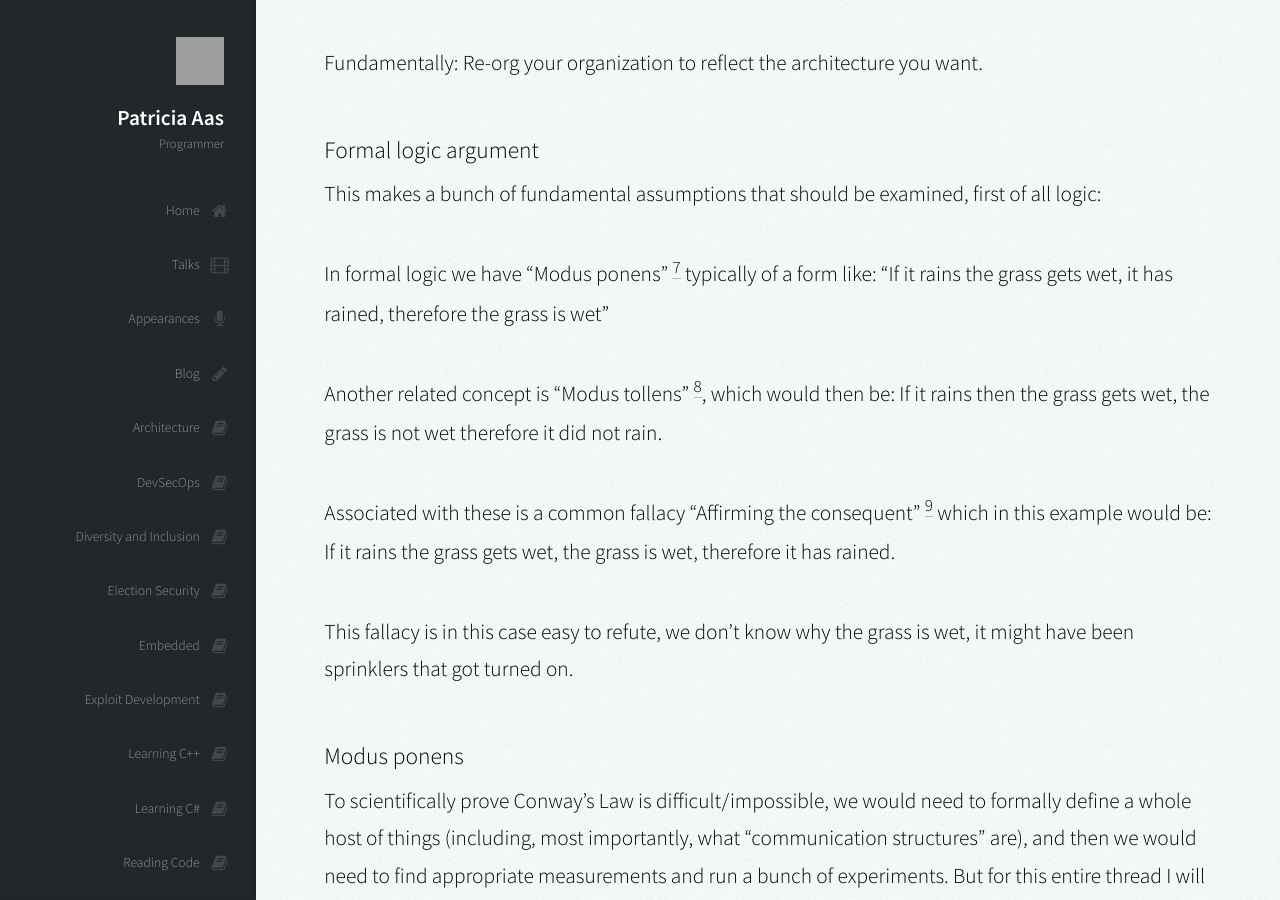
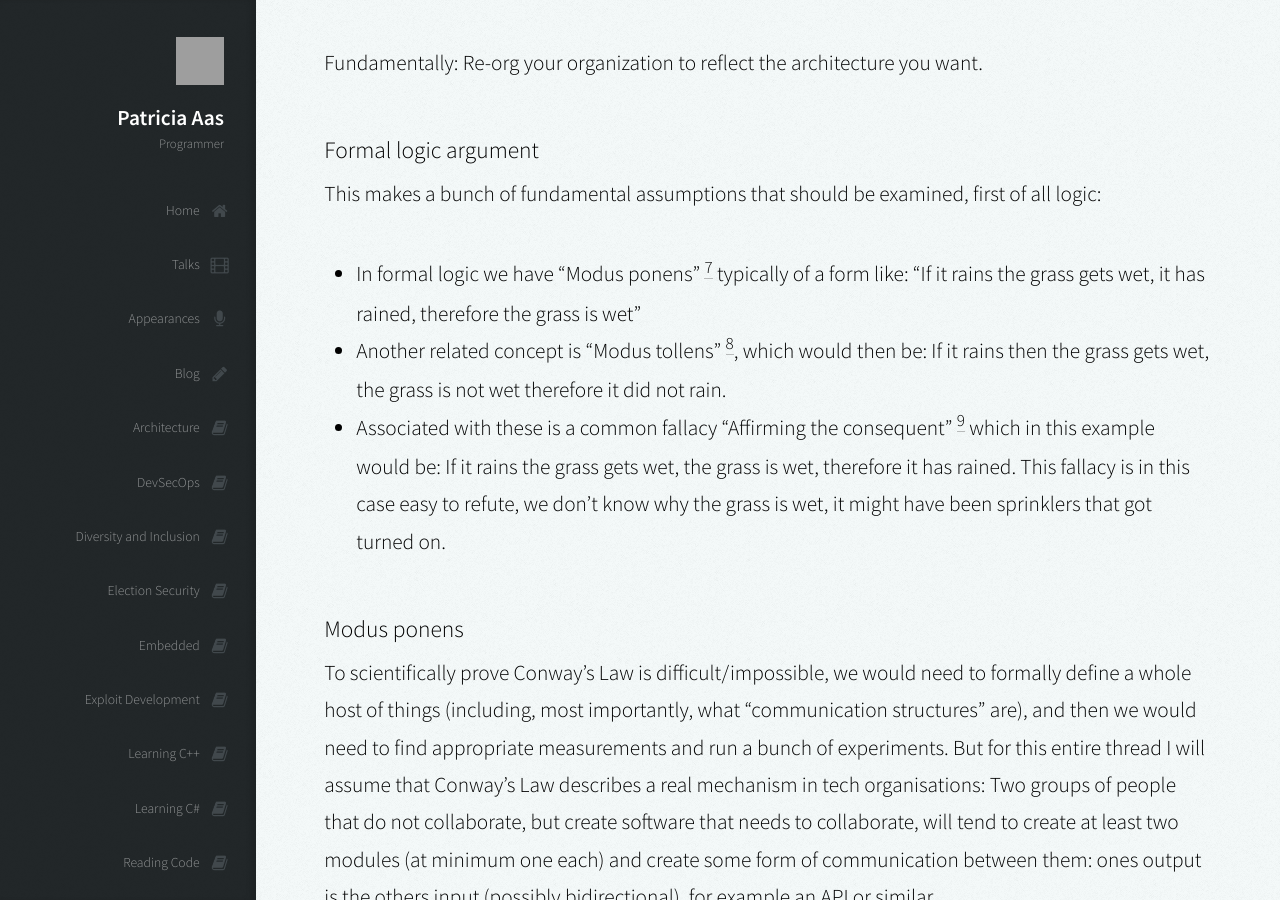
Before and after one commit to patricia-gallardo/patricia-gallardo.github.io, a Jekyll site: the page built from _posts/2025-05-24-team_topologies.md, in a window 1280 px wide and 900 px high, scrolled down 5326 px. Built offline with Jekyll 4.4.1, drawn with Linux system fonts in a browser that asks for light colours; nearby versions of some CDN libraries; some of the changed text lies outside the part shown; grey boxes are pictures that could not be loaded.

Commit message:
Tweak whitespaces

```diff
--- a/_posts/2025-05-24-team_topologies.md
+++ b/_posts/2025-05-24-team_topologies.md
@@ -93,14 +93,9 @@ Fundamentally: Re-org your organization to reflect the architecture you want.
 ##### Formal logic argument
 
 This makes a bunch of fundamental assumptions that should be examined, first of all logic:
-
-In formal logic we have "Modus ponens" [^6] typically of a form like: "If it rains the grass gets wet, it has rained, therefore the grass is wet"
-
-Another related concept is "Modus tollens" [^7], which would then be: If it rains then the grass gets wet, the grass is not wet therefore it did not rain.
-
-Associated with these is a common fallacy "Affirming the consequent" [^8] which in this example would be: If it rains the grass gets wet, the grass is wet, therefore it has rained.
-
-This fallacy is in this case easy to refute, we don't know why the grass is wet, it might have been sprinklers that got turned on.
+- In formal logic we have __"Modus ponens"__ [^6] typically of a form like: "If it rains the grass gets wet, it has rained, therefore the grass is wet"
+- Another related concept is __"Modus tollens"__ [^7], which would then be: If it rains then the grass gets wet, the grass is not wet therefore it did not rain.
+- Associated with these is a common fallacy __"Affirming the consequent"__ [^8] which in this example would be: If it rains the grass gets wet, the grass is wet, therefore it has rained. This fallacy is in this case easy to refute, we don't know why the grass is wet, it might have been sprinklers that got turned on.
 
 ##### Modus ponens
 
@@ -111,11 +106,9 @@ I also firmly believe that this is the nature of the fundamental problems that b
 ##### Conway's Law as formal logic statement
 
 So in formal logic what is Conway's Law saying?
-
 I think it is fair to boil it down to this:
 
 If two groups can't effectively collaborate (P), they will create an interface (Q).
-
 Or in Modus Ponens:
 
 If P, then Q.
@@ -346,9 +341,7 @@ Chapter 2 has a sub header that says the quiet part out loud right in the title:
 #### "Restrict Unnecessary Communication"
 
 That's what this book should've been called, because that is what this book is about.
-
 To be honest, that whole subsection is critical for understanding their entire world view. See next post for pictures.
-
 Then we will discuss the reasons why this is problematic.
 
 I have so many issues with this text we'll just have to take them one by one. As a meta comment I am concerned that the authors are once again taking Other Peoples Thoughts and presenting them as if they're saying the opposite of what they were actually saying, but I'll have to get back to that later (only so many digressions at a time).
@@ -380,7 +373,6 @@ The idea is that "unintended uses" reveal real needs. So if I saw that two teams
 Optimal UX design would wait for some of these patterns to emerge, and then "pave" them, by making them easier to use, helping the users avoid some of the hacks they are currently employing to Get Shit Done.
 
 This is not a bug, this is a feature. Teams that reach out and collaborate when needed are the absolute best.
-
 This is not a flaw in the teams, this is, if anything, a flaw in the architecture drawing. Which to be honest is mostly garbage anyway.
 
 The first line is yet another misunderstanding of Conway:
@@ -449,9 +437,7 @@ Now imagine that this is your situation (again, not at all normal or wise), in s
 And from what I heard that was what happened at Spotify. Multiple distributed teams came up with the same idea and ran with it, multiple concurrent completely independent implementations of the same idea happened. Lots of stuff was thrown away. But Spotify survived as a product.
 
 This isn't good engineering.
-
 This is a complete waste of money and talent.
-
 Hyper scaling an engineering org is a Bad Idea Actually.
 
 But if it happens, if it's out of your hands, you do your best to protect the product, because the product is what is paying for all of this shit.
@@ -465,15 +451,10 @@ To quote the drug kingpin again: "This is a stupid fucking problem to have" [^14
 This is expensive and produces results that you could've gotten done better with a much smaller organization.
 
 The problem is the hyper-growth.
-
 You can't absorb it responsibly.
-
 So you have to do hacks to not grind to a halt.
-
 And one of those hacks is to build walls.
-
 But those walls produce a whole host of other problems.
-
 That's all I'll say about Spotify. Let's move on.
 
 Ok, one last thing on Spotify, because I don't want people to think that whatever they did was bad. They tried to solve a problem that is known to be really hard. I am not criticizing the engineering leadership here, maybe this was as optimal as anything can get under these circumstances and Spotify is still around and to be honest that's the proof in the pudding here.
@@ -533,7 +512,6 @@ Their actual argument is "Amazon says 2 pizzas, and Amazon is cool" also by the
 ** This is also very tiresome, but I assume it's down to the American rule of "Tell them what you're going to tell them, tell them, tell them what you told them". Unfortunately, we will be told a fourth time in the chapter key takeaways and a fifth time in the "TIP" box.
 
 Note also that yet again our "stable and long running teams" might need to be split up if they exceed this magical number which is based on the highly disputed "Dunbar's Number" (which wouldn't apply anyway, because it would be your family and friends) which an anthropologist made up 30 years ago and extrapolated from the brain size of primates.
-
 But whatever.
 
 I have thoughts on this, but for now I just want to show this dynamic in the text (see pic). Here they use the work of 3 widely different "thought leaders" to conclude you shouldn't add new people to a team.
@@ -559,9 +537,7 @@ ROFL, do you want to know the length they mean by "long running"?
 Jesus Christ, people aren't fully productive in most domains/codebases before they've been doing it for 6 months to a year in my experience. Though I'm sure senior people can do it faster, especially with simpler systems/domains.
 
 If you're switching people out as fast as this, you are losing a massive amount of institutional knowledge.
-
 I was assuming 4-5 years. Silly me.
-
 By the way, 2 years? This is not "long running" in any company I've been in. This is on the low end of normal.
 
 I hate that I have actually read these books they bring up.
@@ -634,9 +607,7 @@ Can you imagine reading a paper on "being clueless is good actually" and going Y
 Speaking of, back to the book, this was a disappointment.
 
 ROFL. They didn't read the paper. They read Someone Else's Thoughts on the matter 🤣
-
 Shout out to Jo Pearce, I guess.
-
 Omg. The references to Pearce are a link to a slide deck and a blog post. 💀 Hashtag doing science
 
 * Pearce, Jo. "Day 3: Managing Cognitive Load for Team Learning." 12 Devs of Xmas (blog), December 28, 2015. [^16]
@@ -658,11 +629,9 @@ COGNITIVE LOAD
 
 They are literally using the words "team API".
 
-Broke: talking to people
-
-Woke: reading the docs written by the person next to you
-
-Bespoke: submitting a jira to the person sitting next to you saying the docs were unclear
+__Broke__: talking to people
+__Woke__: reading the docs written by the person next to you
+__Bespoke__: submitting a jira to the person sitting next to you saying the docs were unclear
 
 Apparently pairing with people on other teams or participating in "communities of practice" etc are not affected by the "conways law banning communication" because suddenly talking is good when… something?
 
@@ -671,7 +640,6 @@ Turns out Robert Axelrod** and Mark Burgess*** found that knowing people in othe
 Imagine. Talking To People Might Be Good Actually?
 
 ** Axelrod, Complexity of Cooperation
-
 *** Burgess, Thinking in Promises
 
 Good thing we didn't spend more than half a page on that, don't want to encourage that kind of behavior.
@@ -746,9 +714,7 @@ Me: fucking kill me now
 In case you were wondering: "these are the only four team topologies needed to build and run modern software systems"
 
 What is a "topology" you may be wondering as we enter chapter 5.
-
 It's a term for "team type".
-
 It's just a team.
 
 Forget math. It has nothing to do with math or maps or anything. The book could actually be called "Team Types" but I'm sure that's bad for marketing.
@@ -785,7 +751,6 @@ The below are the words of a couple of people at Auto Trader in the UK:
 > *So in 2013, we moved everyone to OpEx. Now everyone is simply doing the work needed to make the company money. With our OpEx-only model, everyone is closer to the customer because we are not thinking about "building new stuff for the product manager" but meeting the needs of users. In fact, OpEx is a deliberate enabling constraint for us: we have a stable workforce of around eight hundred people, and we have no plans to grow hugely. This stable set of people helps with the continuity of care for our software applications and services."*
 
 Good news! We are over halfway through the book!
-
 Page 100!
 
 The only new thought so far in chapter 5 is Enabling Teams, I don't know if they came up with it or if they just re-named something someone else came up with. This addresses a real loss that happens when going to "feature teams"/"cross functional teams", you often lose this depth of knowledge and time to help. And no, Community of Practice is not enough to replace it, it is a real loss of institutional knowledge and capability. So maybe Enabling Teams are worth a shot for some orgs?
@@ -825,15 +790,12 @@ Here he is *again* in the very first sentence. The authors are *obsessed* with t
 Ok, this was so basic I doubt it would be useful to anyone working on platforms. This sounds like an executive summary for managers…
 
 WAIT. HOLD THE FUCKING PHONE.
-
 THAT'S WHAT THIS FUCKING BOOK IS!!
-
 IT'S A FUCKING EXECUTIVE SUMMARY FOR MANAGEMENT THAT KNOWS FUCK ALL ABOUT TECH ORGS!!!
 
 This is a Tech Orgs For Dummies book!
 
 Here is a description of a relatively normal tech org for a webapp, plus let's spice it up with not letting people talk to each other!!!
-
 Sell books, sell consulting, do so many reorgs and PROFIT!
 
 The rest of chapter 5 is just reorg.
@@ -841,7 +803,6 @@ The rest of chapter 5 is just reorg.
 ### Chapter 6: "Choose Team-First Boundaries"
 
 Alright! Chapter 6!
-
 "Choose Team-First Boundaries" based on the references I'm guessing it's about DevOps.
 
 #### "Monolith Bad"
@@ -851,25 +812,20 @@ Sigh. We're on the "monolith bad" "DBA bad" train. I promise you a DBA hurt thes
 Is there a book on Minimal Viable Architecture? There should be and these people should read it.
 
 MICRO SERVICE ALL THE THINGS!
-
 CHOP UP THAT MONOLITH!
-
 WHAT IS A MONOLITH?
-
 EVERYTHING I DON'T LIKE
 
 Lol, I'm gonna do their quote out of context cherry picking back at them:
 
-"Monolithic thinking is "one size fits all" thinking for teams that lead to unnecessary restrictions" (context skipped to make it seem that they agree with me)
+*"Monolithic thinking is "one size fits all" thinking for teams that lead to unnecessary restrictions"* (context skipped to make it seem that they agree with me)
 
 It hadn't occurred to me that this was a whirlwind tour of "relatively new" practices for bog standard webapp producing orgs, plus some destructive communication restrictions.
 
 Now that it has, I'm also pissed at the intended audience of this book. If this is the level of effort you are willing to put in to try to understand the sector you're in, you are in my absolutely not humble opinion: completely unqualified to manage such an organization.
 
 Jesus Christ, most of the people who work for you are VASTLY more knowledgeable than this and YOU are going to tell THEM how to do THEIR job?
-
 WTF. Seriously?
-
 Just fucking ask them what they need.
 
 You know what is hilarious? They want to get rid of architects because architecture needs to be evolved by the teams, BUT this whole book is about doing Top Down Up Front architecture through the most invasive means possible: by fucking up all the teams and collaboration in an org.
@@ -937,7 +893,6 @@ Ref the post a couple of posts up, in case it wasn't clear: that org is doing am
 I got so annoyed I lost the cap of my yellow highlighter.
 
 This chapter is just garbage because it displays a complete lack of understanding of how stuff that people actually use, is built.
-
 If you want people to use what you build you have 2 basic options:
 
 1. Give them no other option. Examples: your company's intranet (which are almost always absolute garbage) or whatever system they need to use to do their fucking job. In both cases you literally pay them to use it.
@@ -950,7 +905,6 @@ Unfortunately for this fucking book, there is a lower bound to how garbage your
 DUDE, THE USERS OF YOUR FUCKING API AND YOUR X AS A SERVICE ARE YOUR FUCKING USERS. YOU HAVE TO TALK TO THEM. ALL THE FUCKING TIME.
 
 Fracture all the planes you want, you are just creating MORE FUCKING PEOPLE TO TALK TO.
-
 DevEx and UX don't happen in a vacuum. This is fucking delusional.
 
 I have a talk about this in the morning. I need a whole week. 😭😭😭
@@ -958,11 +912,9 @@ I have a talk about this in the morning. I need a whole week. 😭😭😭
 I'm rolling my eyes through chapter 7 as fast as I possibly can. This whole chapter should be deleted.
 
 Ok, I feel I need to be clear here. My problem with this chapter and to be honest the whole book is that you can't sit on the outside and divine these things.
-
 The people know what they need.
 
 And they don't need you to tell them that they are now allowed a "collaborative interaction mode" (just this once as a treat) because they are figuring out an interface.
-
 Dude. These are grown ass professionals. They know how to do their fucking jobs.
 
 This book is what mansplaining would look like if it was published as a book.
@@ -970,9 +922,7 @@ This book is what mansplaining would look like if it was published as a book.
 ### Chapter 8: "Evolve Team Structures with Organizational Sensing"
 
 Final chapter (before the conclusion!)
-
 Chapter 8: "Evolve Team Structures with Organizational Sensing"
-
 Based on the references I'm gonna guess it's about Agile! and maybe kubernetes?
 
 One of the things that makes this book so frustrating is that they are constantly saying things that are contradictory, but without any reflection on those contradictions.
@@ -984,9 +934,7 @@ But that is also the reason why you have to discuss and reflect, so that you kno
 You cannot with a straight face quote Accelerate (great book) which states as a positive (!) that "architecture and teams are loosely coupled" when YOUR ENTIRE FUCKING BOOK IS SAYING THE FUCKING OPPOSITE AND WEAPONIZES IT TO IT'S ABSOLUTE FULLEST EXTENT.
 
 Come on.
-
 You don't win by saying all the fucking things.
-
 It's less than zero, it's zero, it's more than zero. Look at me! I'm smart.
 
 #### Zero knowledge of products outside of webapps
@@ -1020,19 +968,14 @@ Cybernetics is a broad and quite old field that spawned a lot of subfields in co
 Anyway, in cybernetics you are modeling/creating a complex adaptive system. It has some sort of central controller that monitors the health of all of the things in the system (which emit feedback) and this central component can then regulate the system through various mechanisms.
 
 TL;DR: it's Kubernetes.
-
 They are literally going to do Kubernetes on teams.
 
 Me: I'm dying. My liveliness check is failing. Help.
-
 Kubernetes: ok. kill -9 patricia
-
 Me: SIGKILL ☠️
-
 My jokes were apparently not niche enough yet.
 
 JUST ASK THEM.
-
 I'M DYING HERE.
 
 I am an introvert, like at least half my field, but I know from 20 years of professional experience building shit with 1 to tens (hundreds?) of millions of users:
@@ -1078,7 +1021,6 @@ Something that often happens is that teams are on different schedules and loads,
 ## Wrap Up
 
 I need to finish my slides.
-
 Wish me luck 😳
 
 I think I pissed off a bunch of Team Topologies fanboys at my talk. But they didn't talk to me about it 🤔
```
Also changed, not shown: other parts of _posts/2025-05-24-team_topologies.md (+4 -11 lines).
